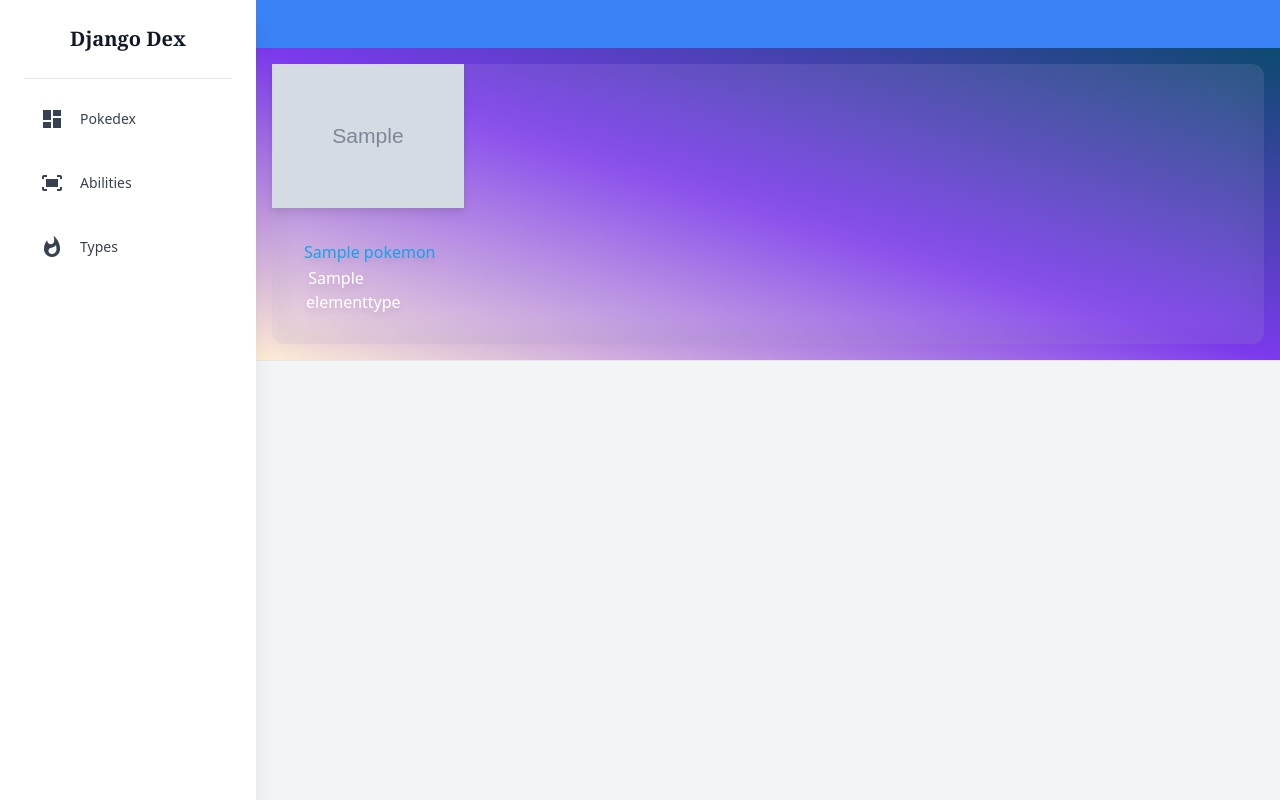
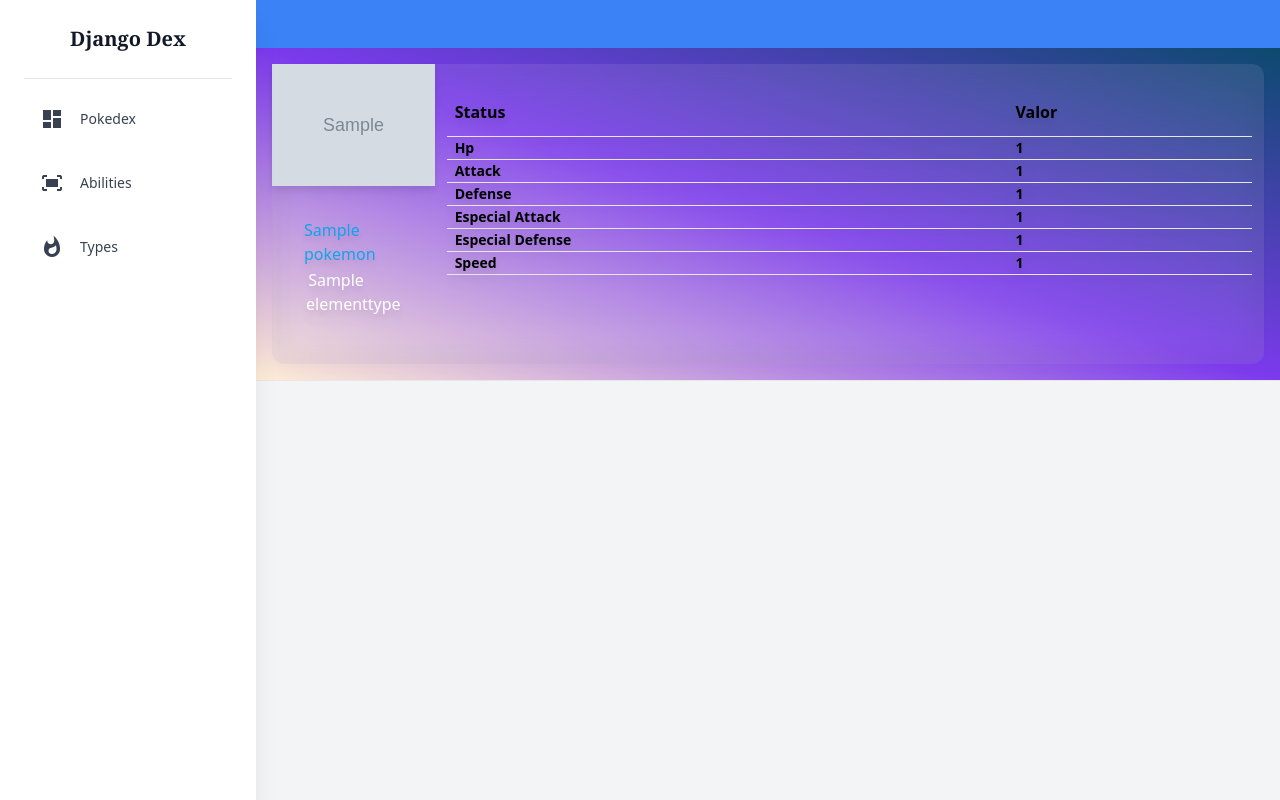
Before and after one commit to FerndWehbe/DjangoDex, a Django app: page /pokes/ in a window 1280 px wide. Run offline with Django 4.2, Linux system fonts and the light colour scheme; tables that the repository leaves empty hold one stand-in row (values such as "Sample post"); grey boxes marked "Sample" are stand-in pictures; lists and menus that the app fills with data are empty; some libraries are stand-ins or nearby versions.

Commit message:
Adicionada tabela de status na view de todos os pokesmon

```diff
--- a/DjangoDex/dex/templates/pokemon_list.html
+++ b/DjangoDex/dex/templates/pokemon_list.html
@@ -6,15 +6,16 @@
     {% for pokemon in pokemon_list %}
     {% if forloop.counter0|divisibleby:3 %}<div class="flex flex-nowrap">{% endif %}
         <div class="flex-1 p-4">
-            <figure class="rounded-xl p-8 md:p-0 bg-slate-100 bg-opacity-10 backdrop-blur-lg drop-shadow-lg">
-                <img class="w-24 h-24 md:w-48 md:h-auto md:rounded-none rounded-full max-auto"
+            <figure class="rounded-xl p-8 md:p-0 bg-slate-100 bg-opacity-10 backdrop-blur-lg drop-shadow-lg flex" style="height: 300px;">
+                <div id="pokemon" class="h-full">
+                    <img class="w-26 h-24 md:w-48 md:h-auto md:rounded-none rounded-full max-auto"
                         src="{{pokemon.image_url}}" alt="">
                     <div class="pt-6 md:p-8 text-left md:text-left space-y-4">
                         <figcaption class="font-medium">
                             <div class="text-sky-500 dark:text-sky-400">
                                 {{ pokemon.name|capfirst }}
                             </div>
-                        <div class="text-slate-700 inline-flex">
+                            <div class="text-slate-700 space-y-4">
                                 {% for type in pokemon.types.all %}
                                 <button class="bg-{{ type.name }} shadow-slate-400 border-solid border-t-gray-50 text-white hover:opacity-80 rounded w-16 h-12 p-0.5">
                                     {{ type.name|capfirst }}
@@ -24,6 +25,43 @@
                                 {% endfor %}
                             </div>
                         </figcaption>
+                    </div>
+                </div>
+                <div id="status" class="w-full px-3 pt-6 md:p8 text-left md:text-left space-y-4">
+                    <table class="px-10 items-center w-full bg-transparent border-collapse">
+                        <thead>
+                            <tr>
+                                <th class="px-2 align-middle border-b border-solid py-3 text-base whitespace-nowrap">Status</th>
+                                <th class="px-2 align-middle border-b border-solid py-3 text-base whitespace-nowrap">Valor</th>
+                            </tr>
+                        </thead>
+                        <tbody>
+                            <tr>
+                                <th class="border-b align-middle font-semibold text-sm whitespace-nowrap px-2 text-left">Hp</th>
+                                <th class="border-b align-middle font-semibold text-sm whitespace-nowrap px-2 text-left">{{pokemon.hp}}</th>
+                            </tr>
+                            <tr>
+                                <th class="border-b align-middle font-semibold text-sm whitespace-nowrap px-2 text-left">Attack</th>
+                                <th class="border-b align-middle font-semibold text-sm whitespace-nowrap px-2 text-left">{{pokemon.attack}}</th>
+                            </tr>
+                            <tr>
+                                <th class="border-b align-middle font-semibold text-sm whitespace-nowrap px-2 text-left">Defense</th>
+                                <th class="border-b align-middle font-semibold text-sm whitespace-nowrap px-2 text-left">{{pokemon.defense}}</th>
+                            </tr>
+                            <tr>
+                                <th class="border-b align-middle font-semibold text-sm whitespace-nowrap px-2 text-left">Especial Attack</th>
+                                <th class="border-b align-middle font-semibold text-sm whitespace-nowrap px-2 text-left">{{pokemon.special_attack}}</th>
+                            </tr>
+                            <tr>
+                                <th class="border-b align-middle font-semibold text-sm whitespace-nowrap px-2 text-left">Especial Defense</th>
+                                <th class="border-b align-middle font-semibold text-sm whitespace-nowrap px-2 text-left">{{pokemon.special_defense}}</th>
+                            </tr>
+                            <tr>
+                                <th class="border-b align-middle font-semibold text-sm whitespace-nowrap px-2 text-left">Speed</th>
+                                <th class="border-b align-middle font-semibold text-sm whitespace-nowrap px-2 text-left">{{pokemon.speed}}</th>
+                            </tr>
+                        </tbody>
+                    </table>
                 </div>
             </figure>
         </div>
```
Also changed, not shown: 1 other file. Lines whose indentation alone changed are shown as unchanged.
